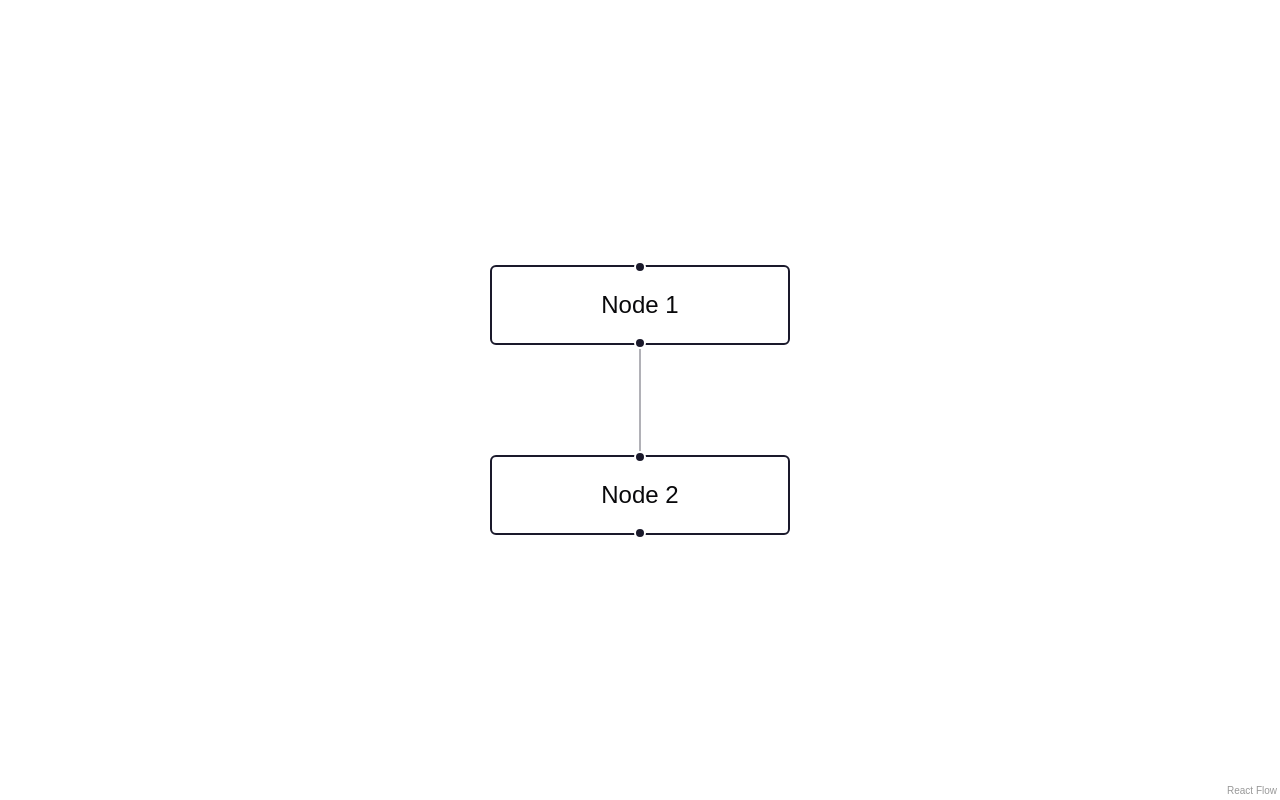
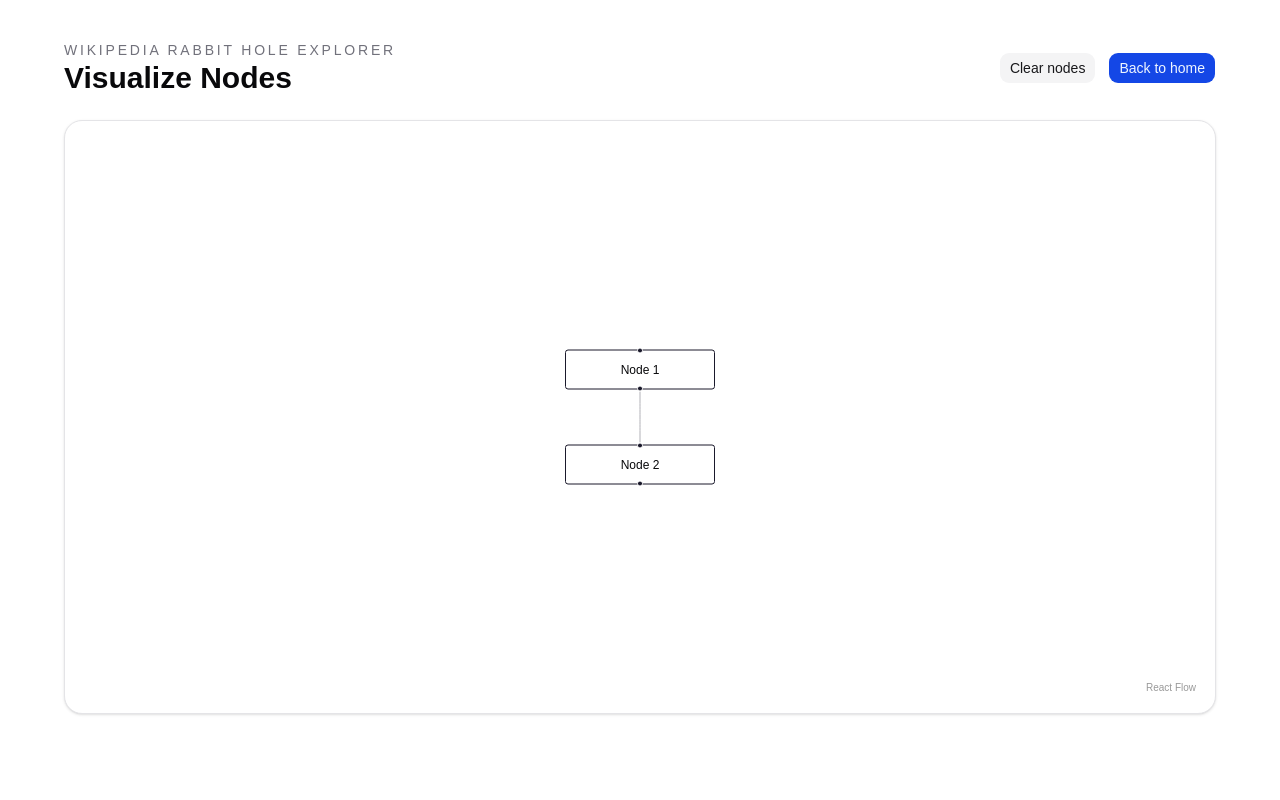
Before and after one commit to AmlanJSarmah/Wikipedia-Rabbit-Hole-Explorer, a React (Vite) app in the folder client/: page /visualize in a window 1280 px wide. Built offline with nearby package versions, Linux system fonts and the light colour scheme.

Commit message:
Added additional styles to React Node

```diff
--- a/client/src/pages/VisualizeNode.tsx
+++ b/client/src/pages/VisualizeNode.tsx
@@ -11,10 +11,22 @@ import {
   type OnEdgesChange,
 } from '@xyflow/react';
 import '@xyflow/react/dist/style.css';
+import { Button } from '@/components/ui/button';
+import { Link } from 'react-router-dom';
 
 const initialNodes: Node[] = [
-  { id: '1', data: { label: 'Node 1' }, position: { x: 5, y: 5 } },
-  { id: '2', data: { label: 'Node 2' }, position: { x: 5, y: 100 } },
+  {
+    id: '1',
+    data: { label: 'Node 1' },
+    position: { x: 5, y: 5 },
+    extent: 'parent',
+  },
+  {
+    id: '2',
+    data: { label: 'Node 2' },
+    position: { x: 5, y: 100 },
+    extent: 'parent',
+  },
 ];
 
 const initialEdges: Edge[] = [{ id: 'e1-2', source: '1', target: '2' }];
@@ -37,15 +49,49 @@ function VisualizeNode() {
   );
 
   return (
-    <div style={{ width: '100vw', height: '100vh' }}>
+    <div className="min-h-svh bg-background text-foreground">
+      <div className="mx-auto flex w-[90%] flex-col gap-6 pb-12 pt-10 lg:w-[90%] 2xl:w-[60%]">
+        <div className="flex flex-col gap-4 sm:flex-row sm:items-center sm:justify-between">
+          <div>
+            <p className="text-sm uppercase tracking-[0.2em] text-muted-foreground">
+              Wikipedia Rabbit Hole Explorer
+            </p>
+            <h1 className="text-2xl font-semibold md:text-3xl">
+              Visualize Nodes
+            </h1>
+          </div>
+          <div className="flex flex-wrap gap-3">
+            <Button type="button" variant="secondary">
+              Clear nodes
+            </Button>
+            <Button asChild type="button">
+              <Link to="/">Back to home</Link>
+            </Button>
+          </div>
+        </div>
+
+        <div className="rounded-2xl border border-border bg-card p-4 shadow-sm">
+          <div className="h-[70vh] w-full">
             <ReactFlow
               nodes={nodes}
               edges={edges}
               onNodesChange={onNodesChange}
               onEdgesChange={onEdgesChange}
               onConnect={onConnect}
+              elementsSelectable={false}
+              nodesConnectable={false}
+              panOnDrag={false}
+              panOnScroll={false}
+              zoomOnScroll={false}
+              zoomOnPinch={false}
+              zoomOnDoubleClick={false}
+              minZoom={1}
+              maxZoom={1}
               fitView
             />
+          </div>
+        </div>
+      </div>
     </div>
   );
 }
```
Lines whose indentation alone changed are shown as unchanged.
